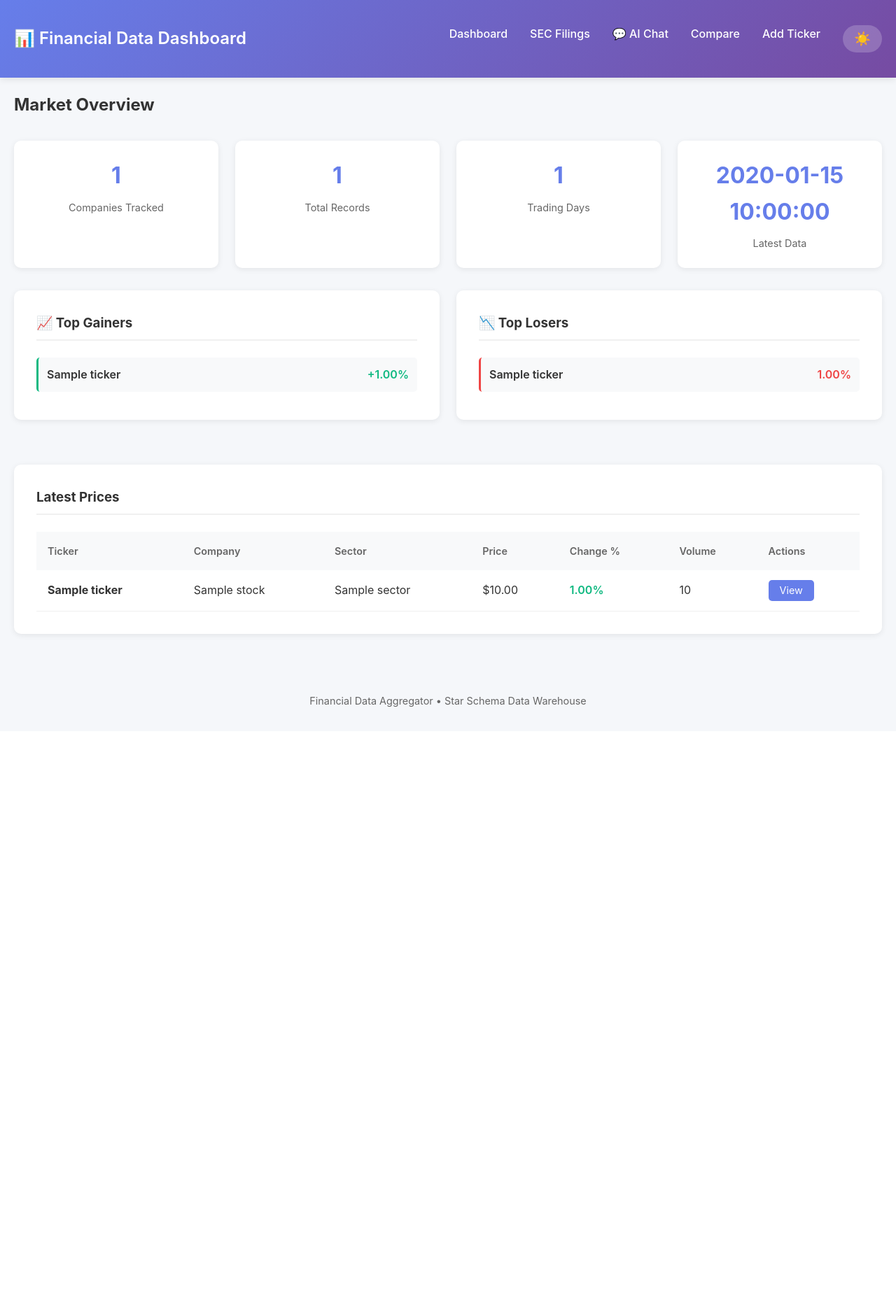
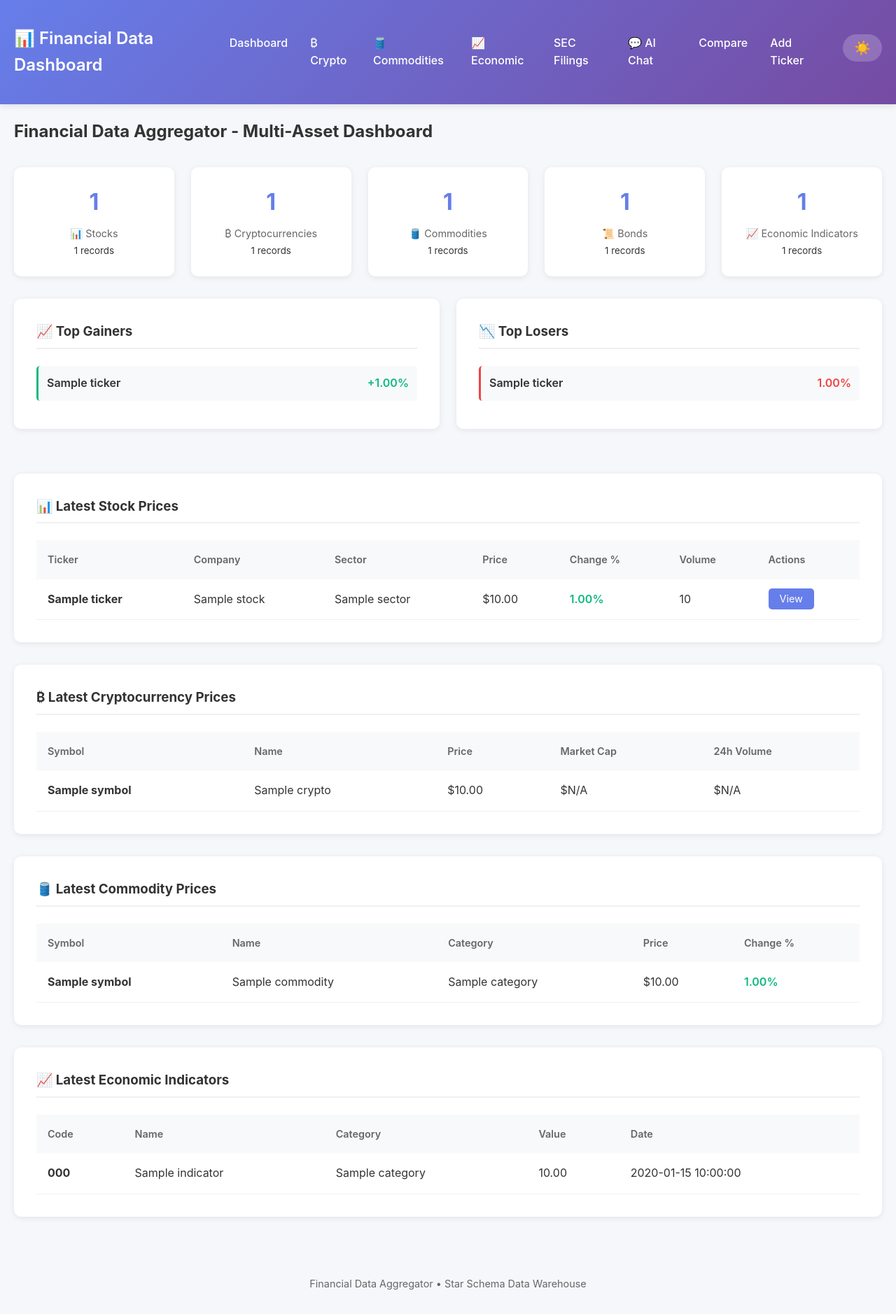
Before and after one commit to leonberkemeier/Financial-Data-Pipeline, a Flask app: template dashboard/templates/index.html in a window 1280 px wide. Shown: the whole page at 70% size. Before the commit the page ends 1011 px from the top, so only its background shows below. Run offline with Flask 3, Linux system fonts and the light colour scheme; the template is opened without the code that fills it: most values are stand-ins (such as "Sample title", 1, 10 or a date in 2020); some libraries are stand-ins or nearby versions.

Commit message:
added Visuals in the Flask application

```diff
--- a/dashboard/app.py
+++ b/dashboard/app.py
@@ -48,11 +48,10 @@
     """Main dashboard page."""
     conn = get_db_connection()
 
-    # Get summary stats
-    stats = conn.execute(text("""
+    # Get summary stats for all asset types
+    stock_stats = conn.execute(text("""
         SELECT
             COUNT(DISTINCT c.ticker) as total_companies,
-            COUNT(DISTINCT d.date) as total_dates,
             COUNT(*) as total_records,
             MAX(d.date) as latest_date
         FROM fact_stock_price f
@@ -60,7 +59,47 @@
         JOIN dim_date d ON f.date_id = d.date_id
     """)).fetchone()
 
-    # Get latest prices
+    crypto_stats = conn.execute(text("""
+        SELECT
+            COUNT(DISTINCT ca.symbol) as total_cryptos,
+            COUNT(*) as total_records,
+            MAX(d.date) as latest_date
+        FROM fact_crypto_price f
+        JOIN dim_crypto_asset ca ON f.crypto_id = ca.crypto_id
+        JOIN dim_date d ON f.date_id = d.date_id
+    """)).fetchone()
+
+    commodity_stats = conn.execute(text("""
+        SELECT
+            COUNT(DISTINCT c.symbol) as total_commodities,
+            COUNT(*) as total_records,
+            MAX(d.date) as latest_date
+        FROM fact_commodity_price f
+        JOIN dim_commodity c ON f.commodity_id = c.commodity_id
+        JOIN dim_date d ON f.date_id = d.date_id
+    """)).fetchone()
+
+    bond_stats = conn.execute(text("""
+        SELECT
+            COUNT(DISTINCT b.isin) as total_bonds,
+            COUNT(*) as total_records,
+            MAX(d.date) as latest_date
+        FROM fact_bond_price f
+        JOIN dim_bond b ON f.bond_id = b.bond_id
+        JOIN dim_date d ON f.date_id = d.date_id
+    """)).fetchone()
+
+    economic_stats = conn.execute(text("""
+        SELECT
+            COUNT(DISTINCT ei.indicator_code) as total_indicators,
+            COUNT(*) as total_records,
+            MAX(d.date) as latest_date
+        FROM fact_economic_indicator f
+        JOIN dim_economic_indicator ei ON f.indicator_id = ei.indicator_id
+        JOIN dim_date d ON f.date_id = d.date_id
+    """)).fetchone()
+
+    # Get latest stock prices
     latest_prices = pd.read_sql(text("""
         SELECT
             c.ticker,
@@ -78,16 +117,70 @@
     """), conn)
 
     # Get top movers
-    top_gainers = latest_prices.nlargest(5, 'price_change_percent')[['ticker', 'price_change_percent']].to_dict('records')
-    top_losers = latest_prices.nsmallest(5, 'price_change_percent')[['ticker', 'price_change_percent']].to_dict('records')
+    top_gainers = latest_prices.nlargest(5, 'price_change_percent')[['ticker', 'price_change_percent']].to_dict('records') if not latest_prices.empty else []
+    top_losers = latest_prices.nsmallest(5, 'price_change_percent')[['ticker', 'price_change_percent']].to_dict('records') if not latest_prices.empty else []
+
+    # Get latest crypto prices
+    latest_crypto = pd.read_sql(text("""
+        SELECT
+            ca.symbol,
+            ca.name,
+            d.date,
+            f.price,
+            f.market_cap,
+            f.trading_volume
+        FROM fact_crypto_price f
+        JOIN dim_crypto_asset ca ON f.crypto_id = ca.crypto_id
+        JOIN dim_date d ON f.date_id = d.date_id
+        WHERE d.date = (SELECT MAX(date) FROM dim_date WHERE date_id IN (SELECT date_id FROM fact_crypto_price))
+        ORDER BY ca.symbol
+    """), conn)
+
+    # Get latest commodities
+    latest_commodities = pd.read_sql(text("""
+        SELECT
+            c.symbol,
+            c.name,
+            c.category,
+            d.date,
+            f.close_price,
+            f.price_change_percent
+        FROM fact_commodity_price f
+        JOIN dim_commodity c ON f.commodity_id = c.commodity_id
+        JOIN dim_date d ON f.date_id = d.date_id
+        WHERE d.date = (SELECT MAX(date) FROM dim_date WHERE date_id IN (SELECT date_id FROM fact_commodity_price))
+        ORDER BY c.symbol
+    """), conn)
+
+    # Get latest economic indicators
+    latest_economic = pd.read_sql(text("""
+        SELECT
+            ei.indicator_code,
+            ei.indicator_name,
+            ei.category,
+            d.date,
+            f.value
+        FROM fact_economic_indicator f
+        JOIN dim_economic_indicator ei ON f.indicator_id = ei.indicator_id
+        JOIN dim_date d ON f.date_id = d.date_id
+        WHERE d.date = (SELECT MAX(date) FROM dim_date WHERE date_id IN (SELECT date_id FROM fact_economic_indicator))
+        ORDER BY ei.indicator_code
+    """), conn)
 
     conn.close()
 
     return render_template('index.html',
-                         stats=stats,
+                         stock_stats=stock_stats,
+                         crypto_stats=crypto_stats,
+                         commodity_stats=commodity_stats,
+                         bond_stats=bond_stats,
+                         economic_stats=economic_stats,
                          latest_prices=latest_prices.to_dict('records'),
                          top_gainers=top_gainers,
-                         top_losers=top_losers)
+                         top_losers=top_losers,
+                         latest_crypto=latest_crypto.to_dict('records'),
+                         latest_commodities=latest_commodities.to_dict('records'),
+                         latest_economic=latest_economic.to_dict('records'))
 
 
 @app.route('/filings')
@@ -262,6 +355,142 @@
                          price_data=price_history.to_dict('records'),
                          sec_filings=sec_filings.to_dict('records'),
                          time_range=time_range)
+
+
+@app.route('/crypto')
+def crypto():
+    """Cryptocurrency overview page."""
+    conn = get_db_connection()
+
+    # Get all crypto assets with latest prices
+    crypto_data = pd.read_sql(text("""
+        SELECT
+            ca.symbol,
+            ca.name,
+            ca.chain,
+            MAX(d.date) as latest_date,
+            COUNT(f.crypto_price_id) as data_points
+        FROM dim_crypto_asset ca
+        LEFT JOIN fact_crypto_price f ON ca.crypto_id = f.crypto_id
+        LEFT JOIN dim_date d ON f.date_id = d.date_id
+        GROUP BY ca.symbol, ca.name, ca.chain
+        ORDER BY ca.symbol
+    """), conn)
+
+    # Get latest prices with details
+    latest_crypto = pd.read_sql(text("""
+        SELECT
+            ca.symbol,
+            ca.name,
+            d.date,
+            f.price,
+            f.market_cap,
+            f.trading_volume
+        FROM fact_crypto_price f
+        JOIN dim_crypto_asset ca ON f.crypto_id = ca.crypto_id
+        JOIN dim_date d ON f.date_id = d.date_id
+        WHERE d.date = (SELECT MAX(date) FROM dim_date WHERE date_id IN (SELECT date_id FROM fact_crypto_price))
+        ORDER BY f.market_cap DESC
+    """), conn)
+
+    conn.close()
+
+    return render_template('crypto.html',
+                         crypto_data=crypto_data.to_dict('records'),
+                         latest_crypto=latest_crypto.to_dict('records'))
+
+
+@app.route('/commodities')
+def commodities():
+    """Commodities overview page."""
+    conn = get_db_connection()
+
+    # Get all commodities with latest prices
+    commodity_data = pd.read_sql(text("""
+        SELECT
+            c.symbol,
+            c.name,
+            c.category,
+            c.unit,
+            c.exchange,
+            MAX(d.date) as latest_date,
+            COUNT(f.commodity_price_id) as data_points
+        FROM dim_commodity c
+        LEFT JOIN fact_commodity_price f ON c.commodity_id = f.commodity_id
+        LEFT JOIN dim_date d ON f.date_id = d.date_id
+        GROUP BY c.symbol, c.name, c.category, c.unit, c.exchange
+        ORDER BY c.category, c.symbol
+    """), conn)
+
+    # Get latest prices
+    latest_commodities = pd.read_sql(text("""
+        SELECT
+            c.symbol,
+            c.name,
+            c.category,
+            d.date,
+            f.open_price,
+            f.high_price,
+            f.low_price,
+            f.close_price,
+            f.price_change_percent
+        FROM fact_commodity_price f
+        JOIN dim_commodity c ON f.commodity_id = c.commodity_id
+        JOIN dim_date d ON f.date_id = d.date_id
+        WHERE d.date = (SELECT MAX(date) FROM dim_date WHERE date_id IN (SELECT date_id FROM fact_commodity_price))
+        ORDER BY c.category, c.symbol
+    """), conn)
+
+    conn.close()
+
+    return render_template('commodities.html',
+                         commodity_data=commodity_data.to_dict('records'),
+                         latest_commodities=latest_commodities.to_dict('records'))
+
+
+@app.route('/economic')
+def economic():
+    """Economic indicators overview page."""
+    conn = get_db_connection()
+
+    # Get all indicators with latest values
+    indicator_data = pd.read_sql(text("""
+        SELECT
+            ei.indicator_code,
+            ei.indicator_name,
+            ei.category,
+            ei.unit,
+            ei.frequency,
+            MAX(d.date) as latest_date,
+            COUNT(f.economic_data_id) as data_points
+        FROM dim_economic_indicator ei
+        LEFT JOIN fact_economic_indicator f ON ei.indicator_id = f.indicator_id
+        LEFT JOIN dim_date d ON f.date_id = d.date_id
+        GROUP BY ei.indicator_code, ei.indicator_name, ei.category, ei.unit, ei.frequency
+        ORDER BY ei.category, ei.indicator_code
+    """), conn)
+
+    # Get latest values
+    latest_economic = pd.read_sql(text("""
+        SELECT
+            ei.indicator_code,
+            ei.indicator_name,
+            ei.category,
+            ei.unit,
+            d.date,
+            f.value
+        FROM fact_economic_indicator f
+        JOIN dim_economic_indicator ei ON f.indicator_id = ei.indicator_id
+        JOIN dim_date d ON f.date_id = d.date_id
+        WHERE d.date = (SELECT MAX(date) FROM dim_date WHERE date_id IN (SELECT date_id FROM fact_economic_indicator))
+        ORDER BY ei.category, ei.indicator_code
+    """), conn)
+
+    conn.close()
+
+    return render_template('economic.html',
+                         indicator_data=indicator_data.to_dict('records'),
+                         latest_economic=latest_economic.to_dict('records'))
 
 
 @app.route('/compare')
--- a/dashboard/templates/base.html
+++ b/dashboard/templates/base.html
@@ -13,6 +13,9 @@
             <h1 class="logo">📊 Financial Data Dashboard</h1>
             <ul class="nav-links">
                 <li><a href="{{ url_for('index') }}">Dashboard</a></li>
+                <li><a href="{{ url_for('crypto') }}">₿ Crypto</a></li>
+                <li><a href="{{ url_for('commodities') }}">🛢️ Commodities</a></li>
+                <li><a href="{{ url_for('economic') }}">📈 Economic</a></li>
                 <li><a href="{{ url_for('filings') }}">SEC Filings</a></li>
                 <li><a href="{{ url_for('chat') }}">💬 AI Chat</a></li>
                 <li><a href="{{ url_for('compare') }}">Compare</a></li>
--- a/dashboard/templates/index.html
+++ b/dashboard/templates/index.html
@@ -4,24 +4,33 @@
 
 {% block content %}
 <div class="dashboard">
-    <h2>Market Overview</h2>
+    <h2>Financial Data Aggregator - Multi-Asset Dashboard</h2>
 
     <div class="stats-grid">
         <div class="stat-card">
-            <h3>{{ stats.total_companies }}</h3>
-            <p>Companies Tracked</p>
+            <h3>{{ stock_stats.total_companies if stock_stats else 0 }}</h3>
+            <p>📊 Stocks</p>
+            <small>{{ stock_stats.total_records if stock_stats else 0 }} records</small>
         </div>
         <div class="stat-card">
-            <h3>{{ stats.total_records }}</h3>
-            <p>Total Records</p>
+            <h3>{{ crypto_stats.total_cryptos if crypto_stats else 0 }}</h3>
+            <p>₿ Cryptocurrencies</p>
+            <small>{{ crypto_stats.total_records if crypto_stats else 0 }} records</small>
         </div>
         <div class="stat-card">
-            <h3>{{ stats.total_dates }}</h3>
-            <p>Trading Days</p>
+            <h3>{{ commodity_stats.total_commodities if commodity_stats else 0 }}</h3>
+            <p>🛢️ Commodities</p>
+            <small>{{ commodity_stats.total_records if commodity_stats else 0 }} records</small>
         </div>
         <div class="stat-card">
-            <h3>{{ stats.latest_date }}</h3>
-            <p>Latest Data</p>
+            <h3>{{ bond_stats.total_bonds if bond_stats else 0 }}</h3>
+            <p>📜 Bonds</p>
+            <small>{{ bond_stats.total_records if bond_stats else 0 }} records</small>
+        </div>
+        <div class="stat-card">
+            <h3>{{ economic_stats.total_indicators if economic_stats else 0 }}</h3>
+            <p>📈 Economic Indicators</p>
+            <small>{{ economic_stats.total_records if economic_stats else 0 }} records</small>
         </div>
     </div>
 
@@ -52,7 +61,7 @@
     </div>
 
     <div class="section">
-        <h3>Latest Prices</h3>
+        <h3>📊 Latest Stock Prices</h3>
         <table class="data-table">
             <thead>
                 <tr>
@@ -82,5 +91,91 @@
             </tbody>
         </table>
     </div>
+
+    <div class="section">
+        <h3>₿ Latest Cryptocurrency Prices</h3>
+        <table class="data-table">
+            <thead>
+                <tr>
+                    <th>Symbol</th>
+                    <th>Name</th>
+                    <th>Price</th>
+                    <th>Market Cap</th>
+                    <th>24h Volume</th>
+                </tr>
+            </thead>
+            <tbody>
+                {% for crypto in latest_crypto %}
+                <tr>
+                    <td><strong>{{ crypto.symbol }}</strong></td>
+                    <td>{{ crypto.name }}</td>
+                    <td>${{ "{:,.2f}".format(crypto.price) }}</td>
+                    <td>${{ "{:,.0f}".format(crypto.market_cap) if crypto.market_cap else 'N/A' }}</td>
+                    <td>${{ "{:,.0f}".format(crypto.trading_volume) if crypto.trading_volume else 'N/A' }}</td>
+                </tr>
+                {% else %}
+                <tr><td colspan="5">No cryptocurrency data available</td></tr>
+                {% endfor %}
+            </tbody>
+        </table>
+    </div>
+
+    <div class="section">
+        <h3>🛢️ Latest Commodity Prices</h3>
+        <table class="data-table">
+            <thead>
+                <tr>
+                    <th>Symbol</th>
+                    <th>Name</th>
+                    <th>Category</th>
+                    <th>Price</th>
+                    <th>Change %</th>
+                </tr>
+            </thead>
+            <tbody>
+                {% for commodity in latest_commodities %}
+                <tr>
+                    <td><strong>{{ commodity.symbol }}</strong></td>
+                    <td>{{ commodity.name }}</td>
+                    <td>{{ commodity.category }}</td>
+                    <td>${{ "%.2f"|format(commodity.close_price) }}</td>
+                    <td class="{% if commodity.price_change_percent > 0 %}positive{% else %}negative{% endif %}">
+                        {{ "%.2f"|format(commodity.price_change_percent) if commodity.price_change_percent else 'N/A' }}%
+                    </td>
+                </tr>
+                {% else %}
+                <tr><td colspan="5">No commodity data available</td></tr>
+                {% endfor %}
+            </tbody>
+        </table>
+    </div>
+
+    <div class="section">
+        <h3>📈 Latest Economic Indicators</h3>
+        <table class="data-table">
+            <thead>
+                <tr>
+                    <th>Code</th>
+                    <th>Name</th>
+                    <th>Category</th>
+                    <th>Value</th>
+                    <th>Date</th>
+                </tr>
+            </thead>
+            <tbody>
+                {% for indicator in latest_economic %}
+                <tr>
+                    <td><strong>{{ indicator.indicator_code }}</strong></td>
+                    <td>{{ indicator.indicator_name }}</td>
+                    <td>{{ indicator.category }}</td>
+                    <td>{{ "%.2f"|format(indicator.value) }}</td>
+                    <td>{{ indicator.date }}</td>
+                </tr>
+                {% else %}
+                <tr><td colspan="5">No economic data available</td></tr>
+                {% endfor %}
+            </tbody>
+        </table>
+    </div>
 </div>
 {% endblock %}
```
Also changed, not shown: dashboard/templates/commodities.html (added, +117 -0 lines), dashboard/templates/crypto.html (added, +91 -0 lines), dashboard/templates/economic.html (added, +125 -0 lines), src/loaders/data_loader.py (+14 -4 lines), 1 other file.
